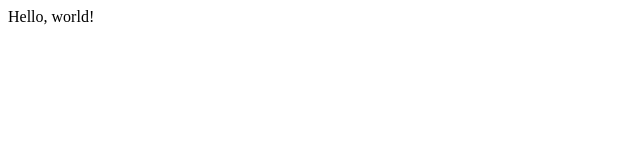
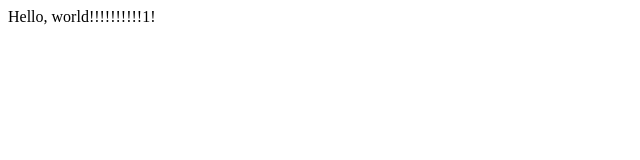
Before and after one commit to ilyagit1/ilyagit1.github.io, a plain HTML site: page index.html in a window 1280 px wide. Shown: the full height of the page, 0-640 px from the left. Drawn offline with Linux system fonts and the light colour scheme.

Commit message:
111111111

```diff
--- a/index.html
+++ b/index.html
@@ -4,6 +4,6 @@
         <title>Hello!</title>
     </head>
     <body>
-        Hello, world!
+        Hello, world!!!!!!!!!!1!
     </body>
 <html>
```
